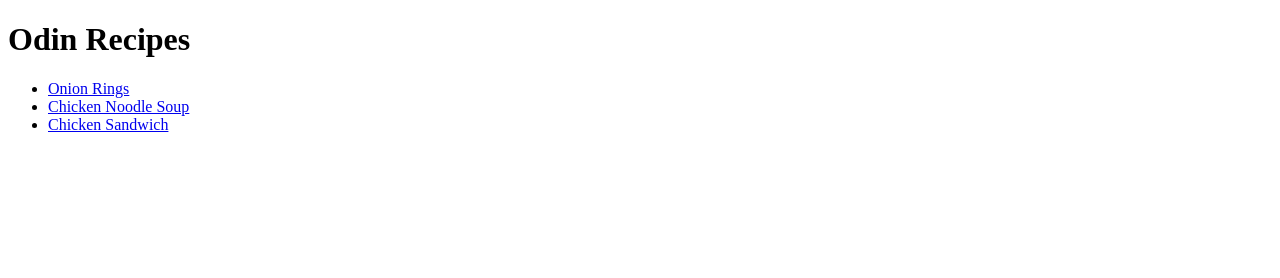
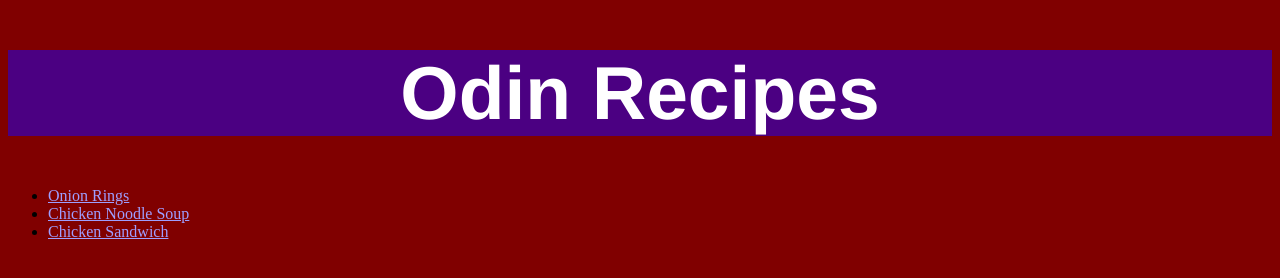
Before and after one commit to brandoncovington/odin-recipes, a plain HTML site: page index.html in a window 1280 px wide. Drawn offline with Linux system fonts and the light colour scheme.

Commit message:
Basic Style changes

```diff
--- a/index.html
+++ b/index.html
@@ -3,9 +3,10 @@
     <head>
         <meta charset="UTF-8">
         <title>Odin-recipes</title>
+        <link rel="stylesheet" href="styles.css">
     </head>
     <body>
-        <h1>Odin Recipes</h1>
+        <h1 class="main">Odin Recipes</h1>
         <ul>
             <li><a href="./recipes/onion-rings.html">Onion Rings</a></li>
             <li><a href="./recipes/chicken-noodle-soup.html">Chicken Noodle Soup</a></li>
--- /dev/null
+++ b/styles.css
@@ -0,0 +1,13 @@
+.main {
+    font-family: 'Franklin Gothic Medium', 'Arial Narrow', Arial, sans-serif;
+    background-color: indigo;
+    color: white;
+    font-size: 75px;
+    text-align: center;
+}
+body {
+    background-color: maroon;
+}
+a {
+    color-scheme: dark ;
+}
```
